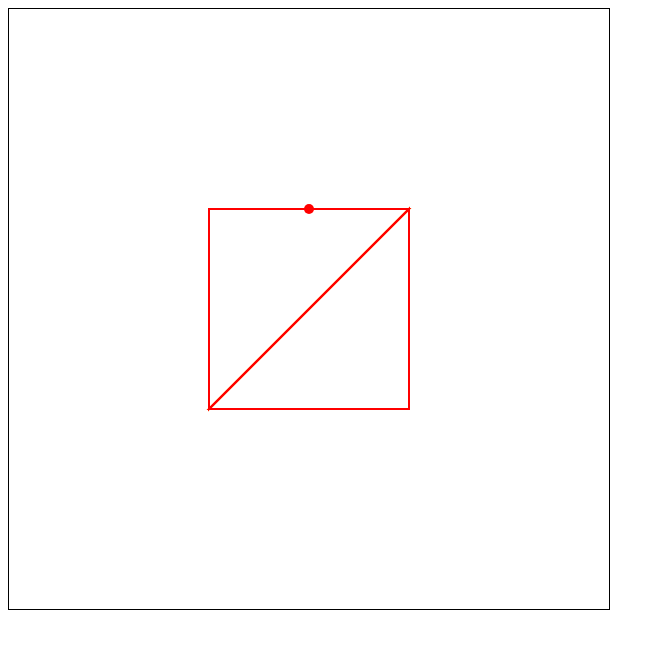
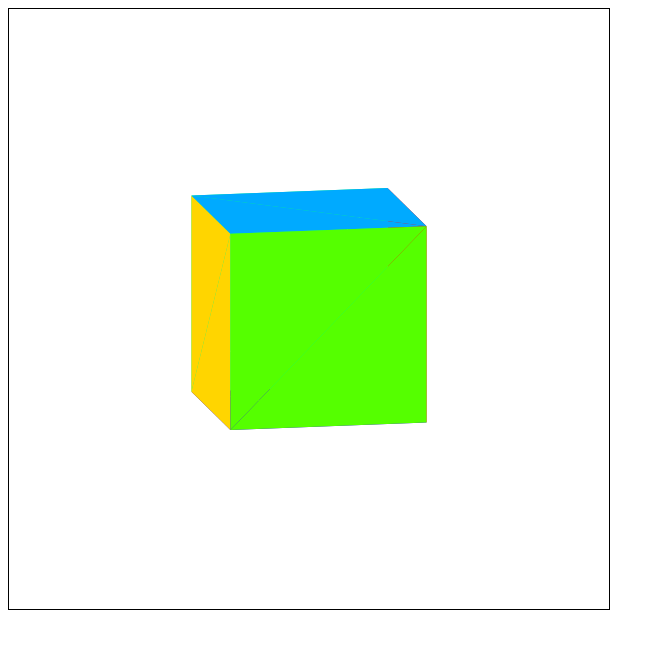
Before and after one commit to finbargiusti/2.5D, a website: page src/client/orthogonal.html in a window 1280 px wide. Shown: the whole page, without its empty margins (0-665 px from the left). Drawn offline with Linux system fonts and the light colour scheme.

Commit message:
Tried fixing face sorting bug

```diff
--- a/src/client/2.5DEngine.js
+++ b/src/client/2.5DEngine.js
@@ -3,6 +3,7 @@
         constructor() {
             this.objects = [];
             this.camera = new Camera();
+            this.showAxes = false;
         }
 
         project(v) {
@@ -13,7 +14,7 @@
         }
 
         render(ctx) {
-            const cameraVector = new Vector3D(Math.cos(this.camera.rotZ) * Math.cos(this.camera.rotUp), Math.sin(this.camera.rotZ) * Math.cos(this.camera.rotUp), Math.sin(this.camera.rotUp));
+            const cameraVector = new Vector3D(-Math.cos(this.camera.rotZ) * Math.cos(this.camera.rotUp), Math.sin(this.camera.rotZ) * Math.cos(this.camera.rotUp), Math.sin(this.camera.rotUp));
             const processedObjects = [];
 
             for (let i = 0; i < this.objects.length; i++) {
@@ -24,36 +25,55 @@
                     for (let j = 0; j < faces.length; j++) {
                         processedObjects.push(new ProcessedFace(faces[j], cameraVector));
                     }
+                } else if (object.constructor.name === "Point") {
+                    processedObjects.push(new ProcessedPoint(object, cameraVector));
                 }
             }
 
             processedObjects.sort(function(a, b) {
-                /*if (a.object.constructor.name === "Point" && b.object.constructor.name === "Point") {
-                    return a.dotProducts[0] - b.dotProducts[0];
-                }*/
 
-
+                if (a.constructor.name === "ProcessedPoint" && b.constructor.name === "ProcessedPoint") {
+                    return a.dotProduct - b.dotProduct;
+                } else if (a.constructor.name === "ProcessedFace" && b.constructor.name === "ProcessedFace") {
                     let aCount = 0,
                         bCount = 0;
 
-                if (a.dotProducts[0] > b.dotProducts[0]) aCount++; else bCount++;
-                if (a.dotProducts[1] > b.dotProducts[1]) aCount++; else bCount++;
-                if (a.dotProducts[2] > b.dotProducts[2]) aCount++; else bCount++;
+                    if (a.dotProducts[0] > b.dotProducts[0]) aCount++; else if (a.dotProducts[0] < b.dotProducts[0]) bCount++;
+                    if (a.dotProducts[1] > b.dotProducts[1]) aCount++; else if (a.dotProducts[1] < b.dotProducts[1]) bCount++;
+                    if (a.dotProducts[2] > b.dotProducts[2]) aCount++; else if (a.dotProducts[2] < b.dotProducts[2]) bCount++;
 
                     let sum1 = a.dotProducts[0] + a.dotProducts[1] + a.dotProducts[2],
                         sum2 = b.dotProducts[0] + b.dotProducts[1] + b.dotProducts[2];
 
+                    let min1 = Math.min(Math.min(a.dotProducts[0], a.dotProducts[1]), a.dotProducts[2]),
+                        min2 = Math.min(Math.min(b.dotProducts[0], b.dotProducts[1]), b.dotProducts[2]);
 
+
+                    //return min1 - min2;
                     //return sum1 - sum2;
                     return aCount - bCount;
+                }
             });
 
             for (let i = 0; i < processedObjects.length; i++) {
+                if (processedObjects[i].constructor.name === "ProcessedPoint") {
+                    const point = processedObjects[i].point;
+
+                    const p = this.project(point.p);
+
+                    ctx.beginPath();
+                    ctx.arc(p.x, p.y, 5, 0, Math.PI * 2);
+                    ctx.fillStyle = point.material;
+                    ctx.fill();
+                } else if (processedObjects[i].constructor.name === "ProcessedFace") {
+
                     const face = processedObjects[i].face;
 
                     const p1 = this.project(face.p1),
                           p2 = this.project(face.p2),
                           p3 = this.project(face.p3);
+
+
 
                     /*
                     const v1 = face.p2.makeCopy(),
@@ -71,18 +91,25 @@
 
                     */
 
+
                     ctx.beginPath();
                     ctx.moveTo(p1.x, p1.y);
                     ctx.lineTo(p2.x, p2.y);
                     ctx.lineTo(p3.x, p3.y);
                     ctx.closePath();
-                /*ctx.fillStyle = face.material;
-                ctx.fill();*/
+                    ctx.fillStyle = face.material;
+                    ctx.fill();
+
+                }
+
+
+                /*
                 ctx.lineWidth = 2;
                 ctx.strokeStyle = face.material;
-                ctx.stroke();
+                ctx.stroke();*/
             }
 
+            /*
             for (let i = 0; i < this.objects.length; i++) {
                 const object = this.objects[i];
 
@@ -93,7 +120,22 @@
                     ctx.arc(p.x, p.y, 5, 0, Math.PI * 2);
                     ctx.fillStyle = object.material;
                     ctx.fill();
+                } else if (object.constructor.name === "Line") {
+                    const p1 = this.project(object.p1),
+                          p2 = this.project(object.p2);
+
+                    ctx.beginPath();
+                    ctx.moveTo(p1.x, p1.y);
+                    ctx.lineTo(p2.x, p2.y)
+                    ctx.lineWidth = 2;
+                    ctx.strokeStyle = object.material;
+                    ctx.stroke();
                 }
+            }
+            */
+
+            if (this.showAxes) {
+                // TODO
             }
         }
     }
@@ -148,6 +190,24 @@
         }
     }
 
+    class ProcessedPoint {
+        constructor(point, cameraVector) {
+            //console.log(cameraVector)
+
+            this.dotProduct = point.p.dotProduct(cameraVector);
+            this.point = point;
+            //console.log(this)
+        }
+    }
+
+    class Line {
+        constructor(p1, p2, material) {
+            this.p1 = p1;
+            this.p2 = p2;
+            this.material = material;
+        }
+    }
+
     class Cuboid {
         constructor(p1, p2, sideMaterials) {
             this.p1 = p1;
@@ -159,6 +219,8 @@
             const faces = [];
 
             for (let i = 0; i < 6; i++) {
+                //if (!(i === 1 || i === 4 || i === 3)) continue;
+
                 let c1 = this.p1.makeCopy(),
                     c2 = this.p2.makeCopy(),
                     dimension = ["x", "y", "z"][Math.floor(i / 2)];
@@ -211,7 +273,8 @@
 
             // const biggestDotProduct = Math.max(Math.max(dotProductP1, dotProductP2), dotProductP3);
 
-            this.dotProducts = [dotProductP1, dotProductP2, dotProductP3];
+            this.dotProducts = [dotProductP1, dotProductP2, dotProductP3].sort(function(a, b) {return a-b});
+            //console.log(this.dotProducts)
             this.face = face;
         }
     }
@@ -221,6 +284,7 @@
         Scene: Scene,
         V: V,
         Cuboid: Cuboid,
-        Point: Point
+        Point: Point,
+        Line: Line
     };
 })();
--- a/src/client/orthogonal.html
+++ b/src/client/orthogonal.html
@@ -22,7 +22,17 @@
 
             const scene = new Engine.Scene();
             scene.objects.push(cube);
-            scene.objects.push(new Engine.Point(new Engine.V(0, 0, 100), "red"));
+            //scene.objects.push(new Engine.Point(new Engine.V(0, 0, 100), "red"));
+            //scene.objects.push(new Engine.Point(new Engine.V(-100, 0, 100), "lightgreen"));
+            //scene.objects.push(new Engine.Point(new Engine.V(0, 100, 100), "aqua"));
+
+            scene.camera.rotUp = Math.PI / 16;
+            scene.camera.rotZ = Math.PI / 8 + 10 * Math.PI / 32;
+            //scene.camera.rotZ = 0;
+
+            //scene.objects.push(new Engine.Line(new Engine.V(0, 0, 0), new Engine.V(1000, 0, 0), "orange"));
+
+            scene.render(ctx);
 
             render();
             function render() {
```
Lines whose indentation alone changed are shown as unchanged.
